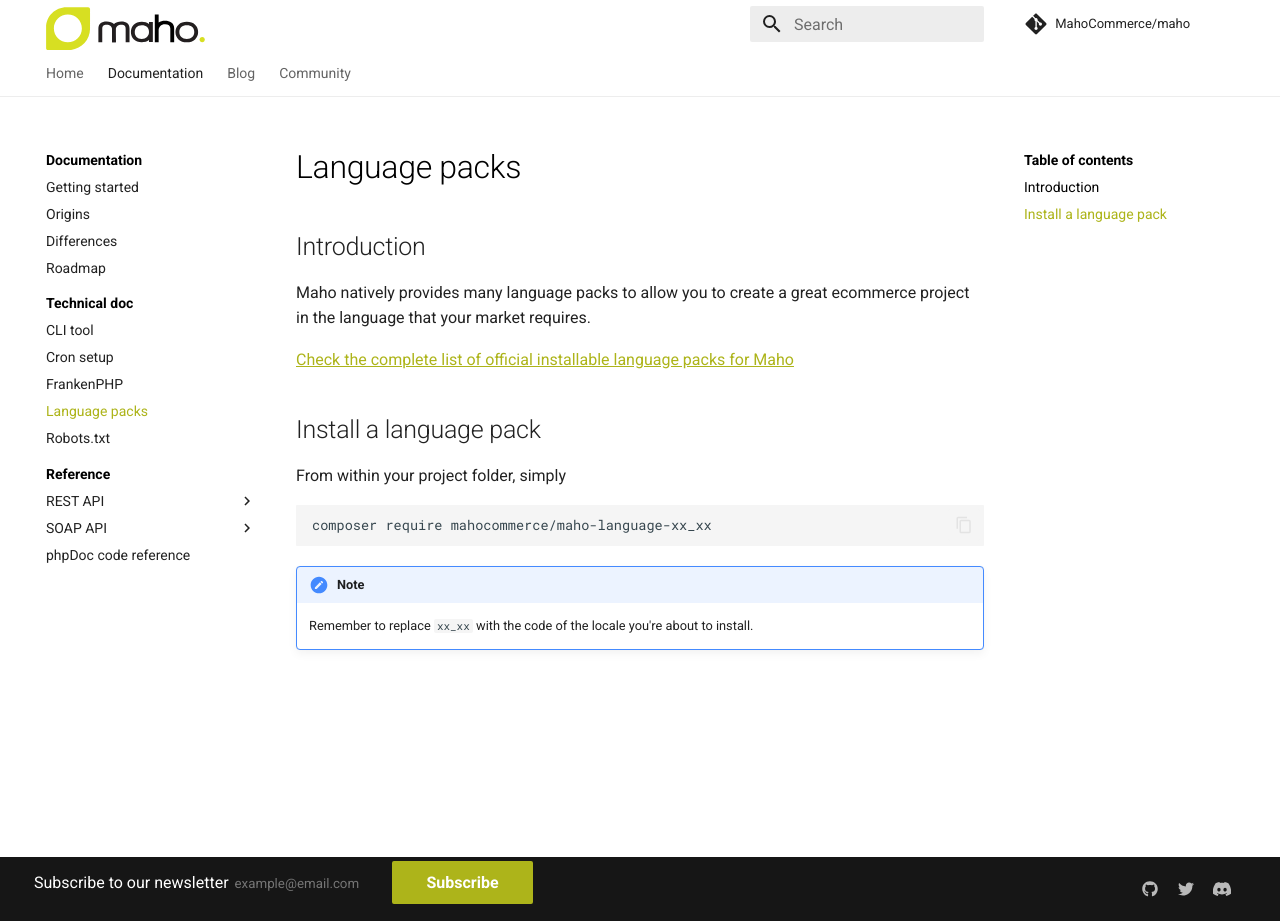
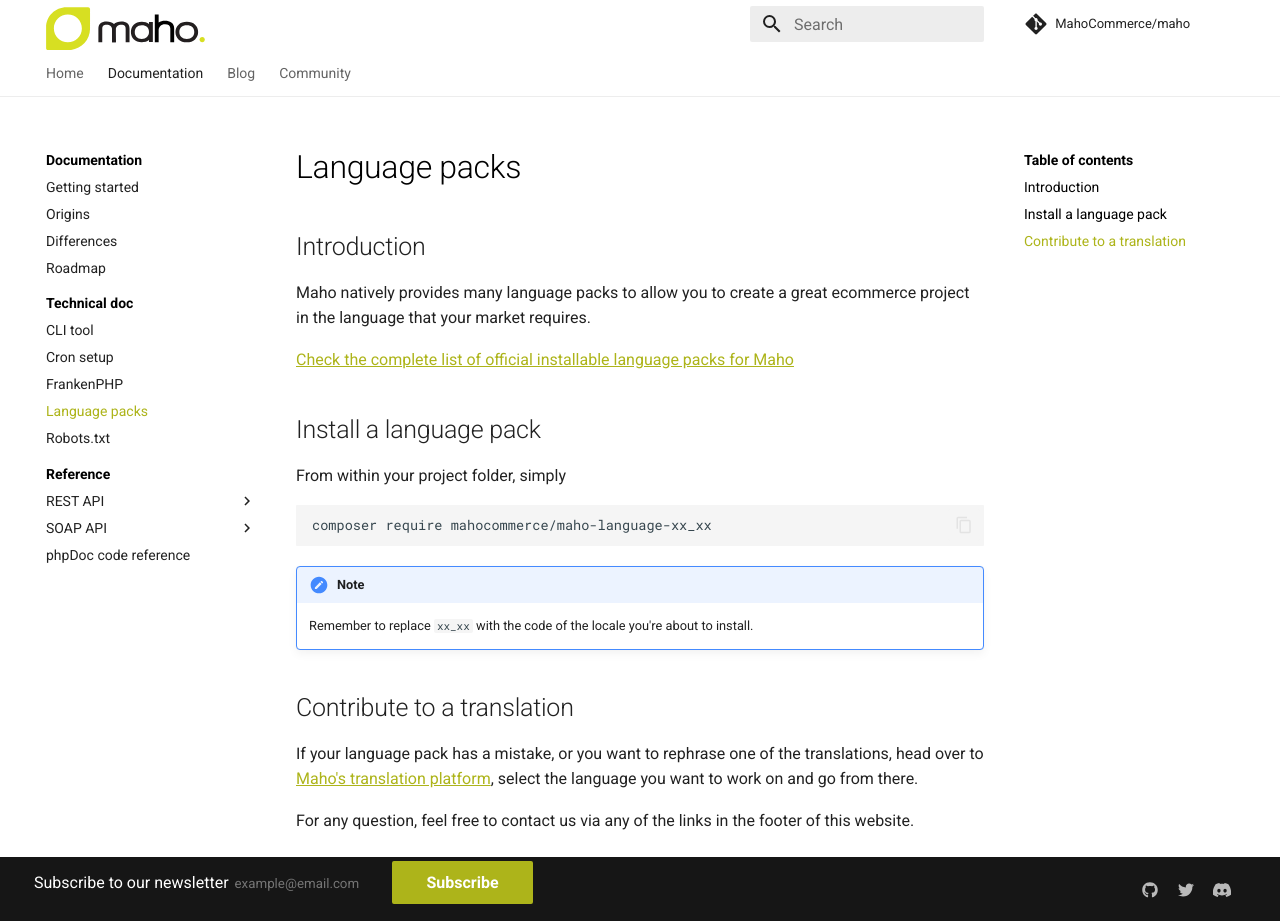
Before and after one commit to MahoCommerce/mahocommerce.com, an MkDocs documentation site: the page built from docs/language-packs.md, in a window 1280 px wide and 921 px high. Built offline with MkDocs 1.6.1 and Material for MkDocs 9.7.7, drawn with Linux system fonts in a browser that asks for light colours; comment, search, counter and statistics services are not loaded.

Commit message:
language packs

```diff
--- a/docs/language-packs.md
+++ b/docs/language-packs.md
@@ -15,3 +15,11 @@
 
 !!! note
     Remember to replace `xx_xx` with the code of the locale you're about to install.
+
+## Contribute to a translation
+
+If your language pack has a mistake, or you want to rephrase one of the translations, head over to
+[Maho's translation platform](https://translate.mahocommerce.com/){target=_blank}, select the language you
+want to work on and go from there.
+
+For any question, feel free to contact us via any of the links in the footer of this website.
```
